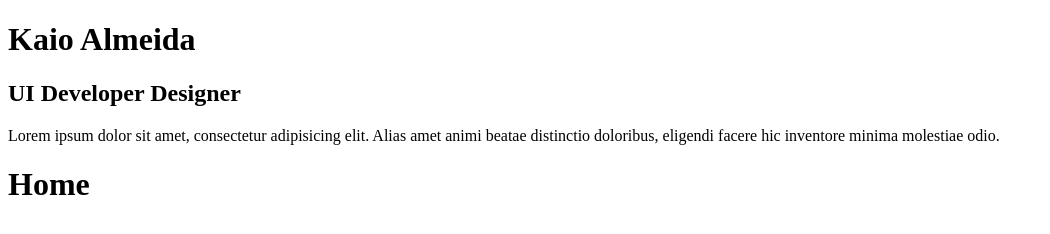
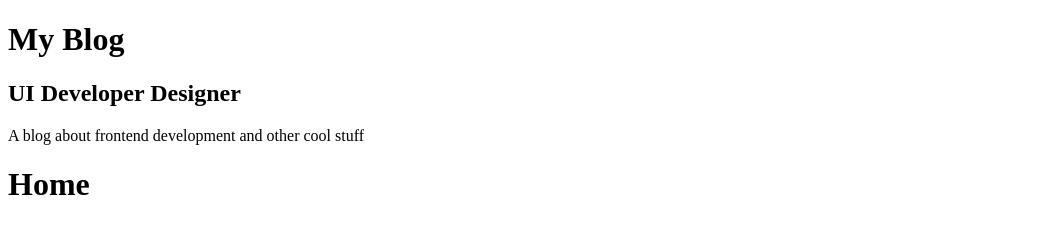
Before and after one commit to iamkaio/myBlog, a Gatsby site: page / in a window 1280 px wide. Shown: the whole page, without its empty margins (0-1050 px from the left). Built offline with nearby package versions, Linux system fonts and the light colour scheme; Gatsby itself is replaced by a stand-in of ours.

Commit message:
add hooks

```diff
--- a/gatsby-config.js
+++ b/gatsby-config.js
@@ -1,6 +1,7 @@
 module.exports = {
   siteMetadata: {
     title: `My Blog`,
+    position: `UI Developer Designer`,
     description: `A blog about frontend development and other cool stuff`,
     author: `@KaioAlmeida`,
   },
--- a/package.json
+++ b/package.json
@@ -19,6 +19,7 @@
     "react-helmet": "^6.1.0"
   },
   "devDependencies": {
+    "cross-env": "^7.0.2",
     "prettier": "2.0.5"
   },
   "keywords": [
@@ -28,6 +29,7 @@
   "scripts": {
     "build": "gatsby build",
     "develop": "gatsby develop",
+    "develop:playground": "cross-env GATSBY_GRAPHQL_IDE=playground gatsby develop",
     "format": "prettier --write \"**/*.{js,jsx,ts,tsx,json,md}\"",
     "start": "npm run develop",
     "serve": "gatsby serve",
--- a/src/components/Profile/profile.js
+++ b/src/components/Profile/profile.js
@@ -1,12 +1,29 @@
 import React from "react";
+import { useStaticQuery, graphql } from 'gatsby'
 
-const Profile = () => (
-    <div className="Profile-wrapper">
-        <h1>Kaio Almeida</h1>
-        <h2>UI Developer Designer</h2>
-        <p>Lorem ipsum dolor sit amet, consectetur adipisicing elit. Alias amet animi beatae distinctio doloribus,
-            eligendi facere hic inventore minima molestiae odio.</p>
-    </div>
-)
+const Profile = () => {
+    const {
+        site: {
+            siteMetadata: {title, position, description},
+        }
+    } = useStaticQuery(graphql`
+        query siteMetadata {
+          site {
+            siteMetadata {
+              description,
+              title,
+              position,
+            }
+          }
+        }
+    `)
+    return(
+        <div className="Profile-wrapper">
+            <h1>{title}</h1>
+            <h2>{position}</h2>
+            <p>{description}</p>
+        </div>
+    )
+}
 
 export default Profile
--- a/src/pages/index.js
+++ b/src/pages/index.js
@@ -1,5 +1,4 @@
 import React from "react"
-import {Link} from "gatsby"
 
 import Layout from "../components/layout"
 import SEO from "../components/seo"
```
Also changed, not shown: 1 other file.
